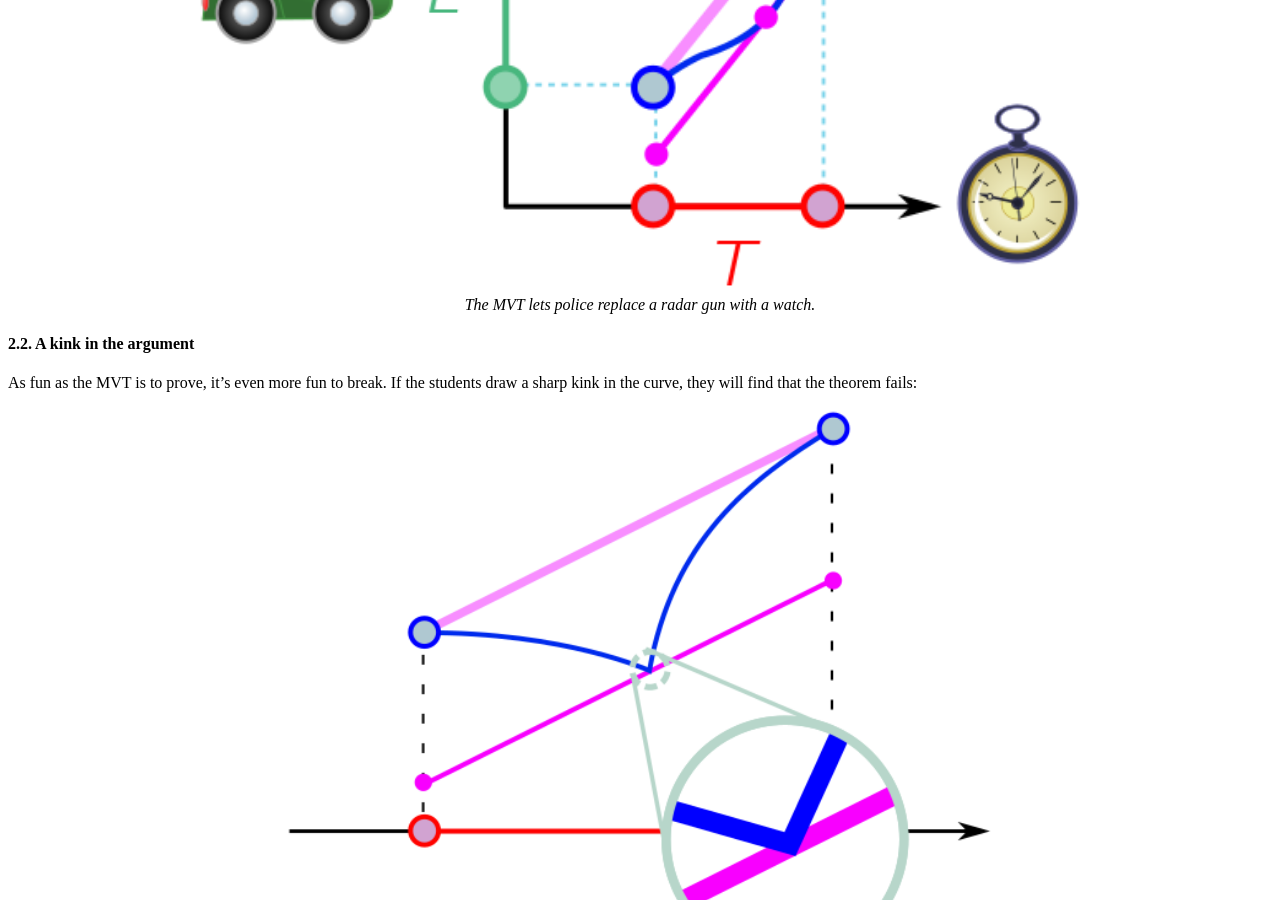
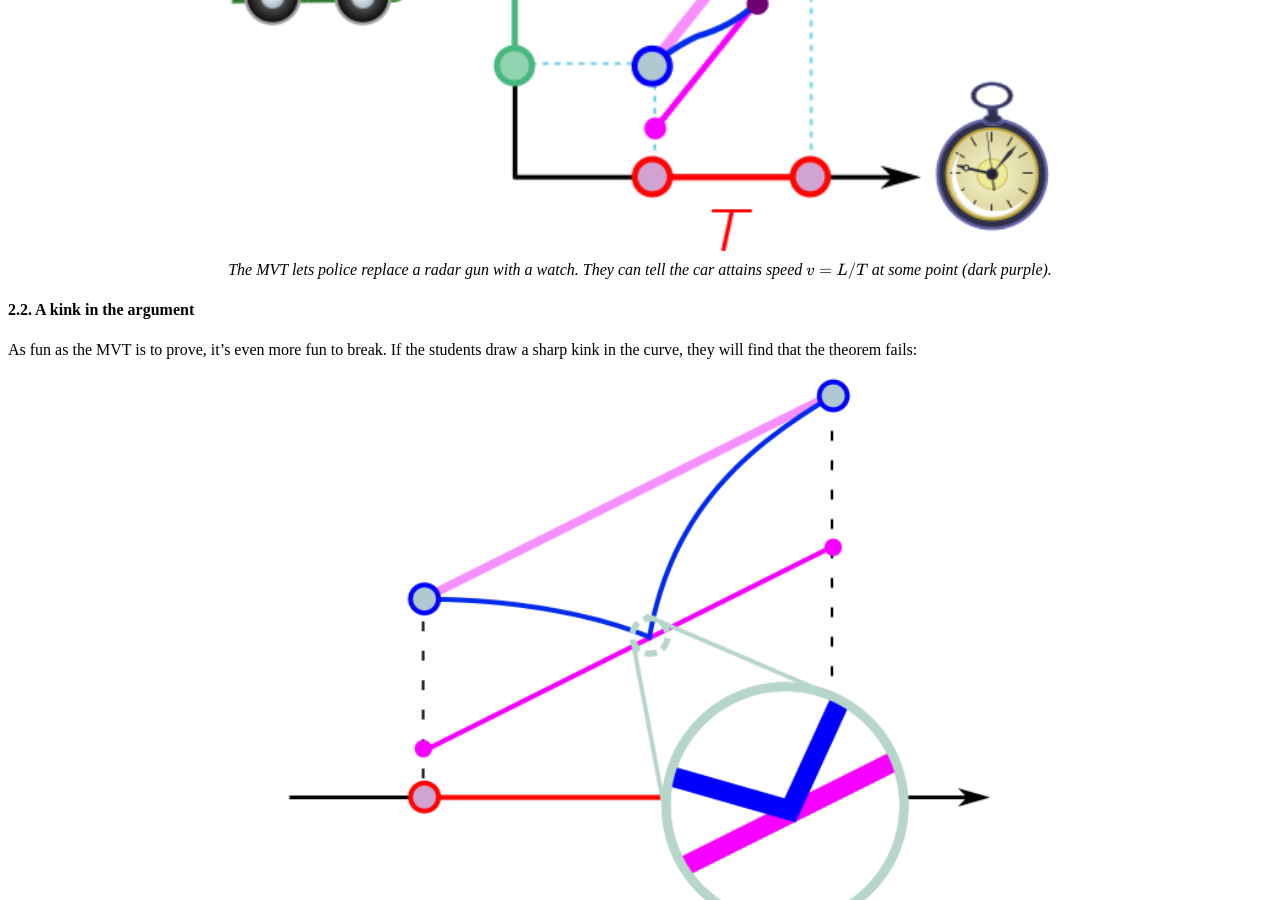
Before and after one commit to hapax/hapax.github.io, a Jekyll site: the page built from assets/teaching.md, in a window 1280 px wide and 900 px high, scrolled down 9852 px. Built offline with Jekyll 4.4.1, drawn with Linux system fonts in a browser that asks for light colours; our own code applies the rules of GitHub Pages for plain Markdown files; formulas are drawn with MathJax 3; a script that is not in the unit is left out.

Commit message:
Update teaching

```diff
--- a/assets/teaching.md
+++ b/assets/teaching.md
@@ -473,9 +473,10 @@ If this is greater than the speed limit, they can issue a fine!
 
 <figure>
     <div style="text-align:center"><img src ="/images/posts/mvt13.png"
-    width="75%" />
+    width="70%" />
 		    <figcaption><i>The MVT lets police replace a radar gun
-    with a watch.</i></figcaption>
+    with a watch. They can tell the car attains speed $v = L/T$ at
+    some point (dark purple).</i></figcaption>
 	</div>
 	</figure>
 
```
Also changed, not shown: images/posts/mvt13.png.
